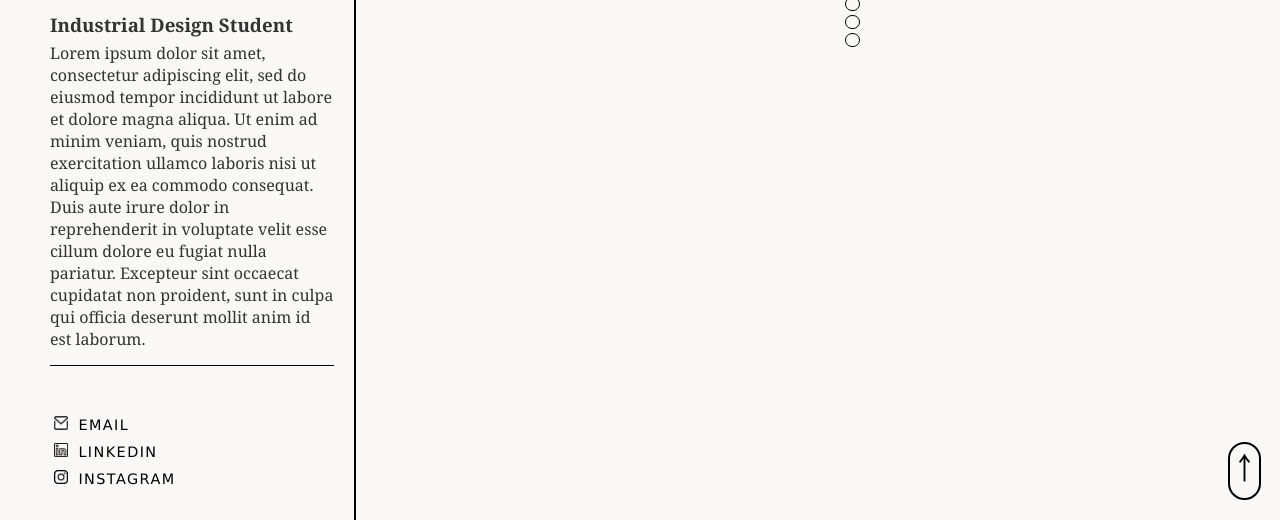
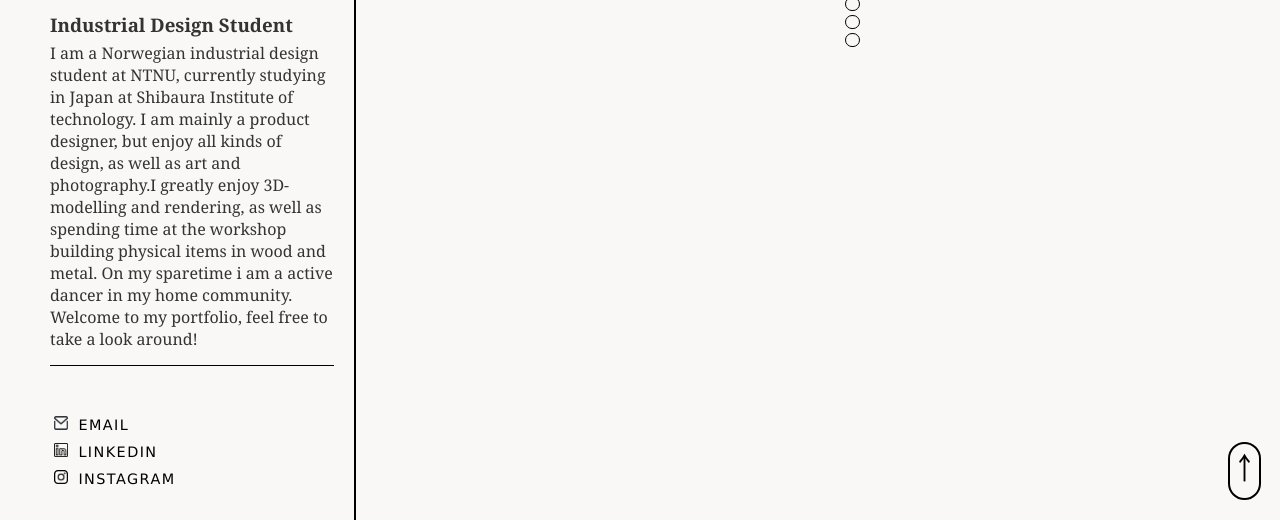
Before and after one commit to Z523082/z523082.webdesignclass.2024, a plain HTML site: page index.html in a window 1280 px wide. Shown: the part 280-800 px from the top of the page. Drawn offline with Linux system fonts and the light colour scheme; a web font is replaced by a local one.

Commit message:
Update index.html

```diff
--- a/index.html
+++ b/index.html
@@ -55,12 +55,11 @@
                 <img src="" alt="Profile Picture" class="profile-pic">
 
                 <h3>Industrial Design Student</h3>
-                <p>Lorem ipsum dolor sit amet, consectetur adipiscing elit, sed do eiusmod tempor
-                    incididunt ut labore et dolore magna aliqua. Ut enim ad minim veniam, quis
-                    nostrud exercitation ullamco laboris nisi ut aliquip ex ea commodo consequat.
-                    Duis aute irure dolor in reprehenderit in voluptate velit esse cillum dolore eu
-                    fugiat nulla pariatur. Excepteur sint occaecat cupidatat non proident,
-                    sunt in culpa qui officia deserunt mollit anim id est laborum.
+                <p>I am a Norwegian industrial design student at NTNU, currently studying in Japan at Shibaura
+                   Institute of technology. I am mainly a product designer, but enjoy all kinds of design, as well as
+                   art and photography.I greatly enjoy 3D-modelling and rendering, as well as spending time at the
+                   workshop building physical items in wood and metal. On my sparetime i am a active dancer in my home community.
+                   Welcome to my portfolio, feel free to take a look around!
                 </p>
             </div>
 
```
